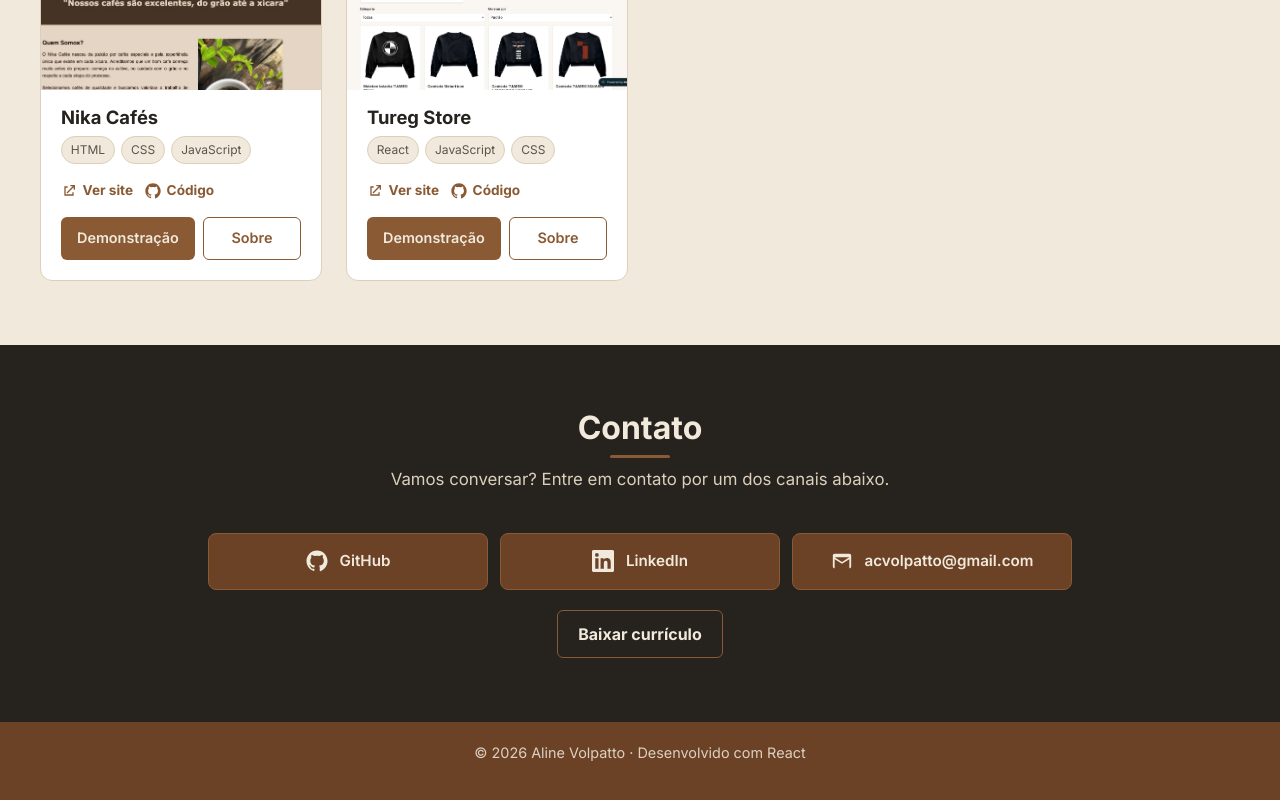
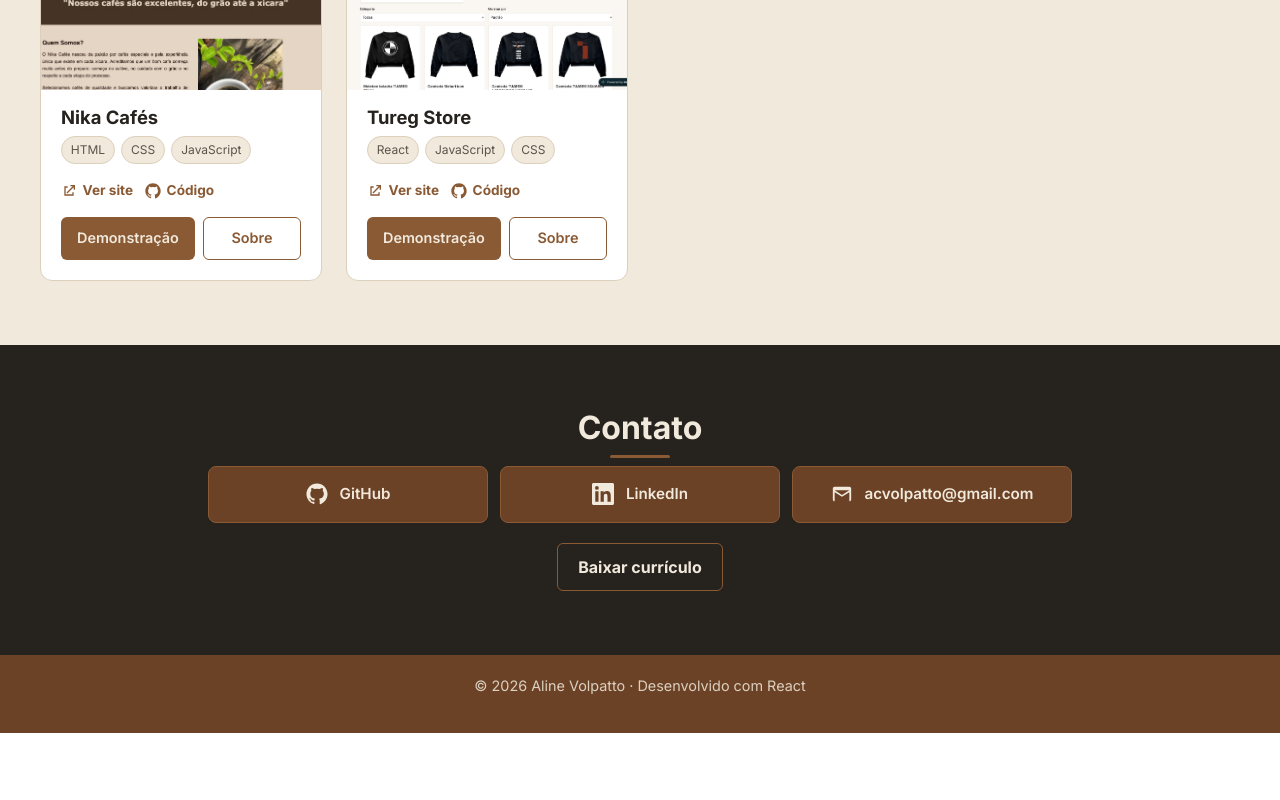
Before and after one commit to aline-volpatto/portfolio_dev, a React (Vite) app: page / in a window 1280 px wide. Shown: the part 2408-3208 px from the top of the page. After the commit the page ends 3141 px from the top, so only its background shows below. Built offline with nearby package versions, Linux system fonts and the light colour scheme.

Commit message:
Alteração nos contatos

```diff
--- a/src/components/contato/Contato.jsx
+++ b/src/components/contato/Contato.jsx
@@ -5,9 +5,6 @@ function Contato() {
     <section id="contato" className={styles.contato}>
       <div className={styles.container}>
         <h2 className={styles.titulo}>Contato</h2>
-        <p className={styles.subtitulo}>
-          Vamos conversar? Entre em contato por um dos canais abaixo.
-        </p>
 
         <ul className={styles.lista}>
           <li className={styles.item}>
```
